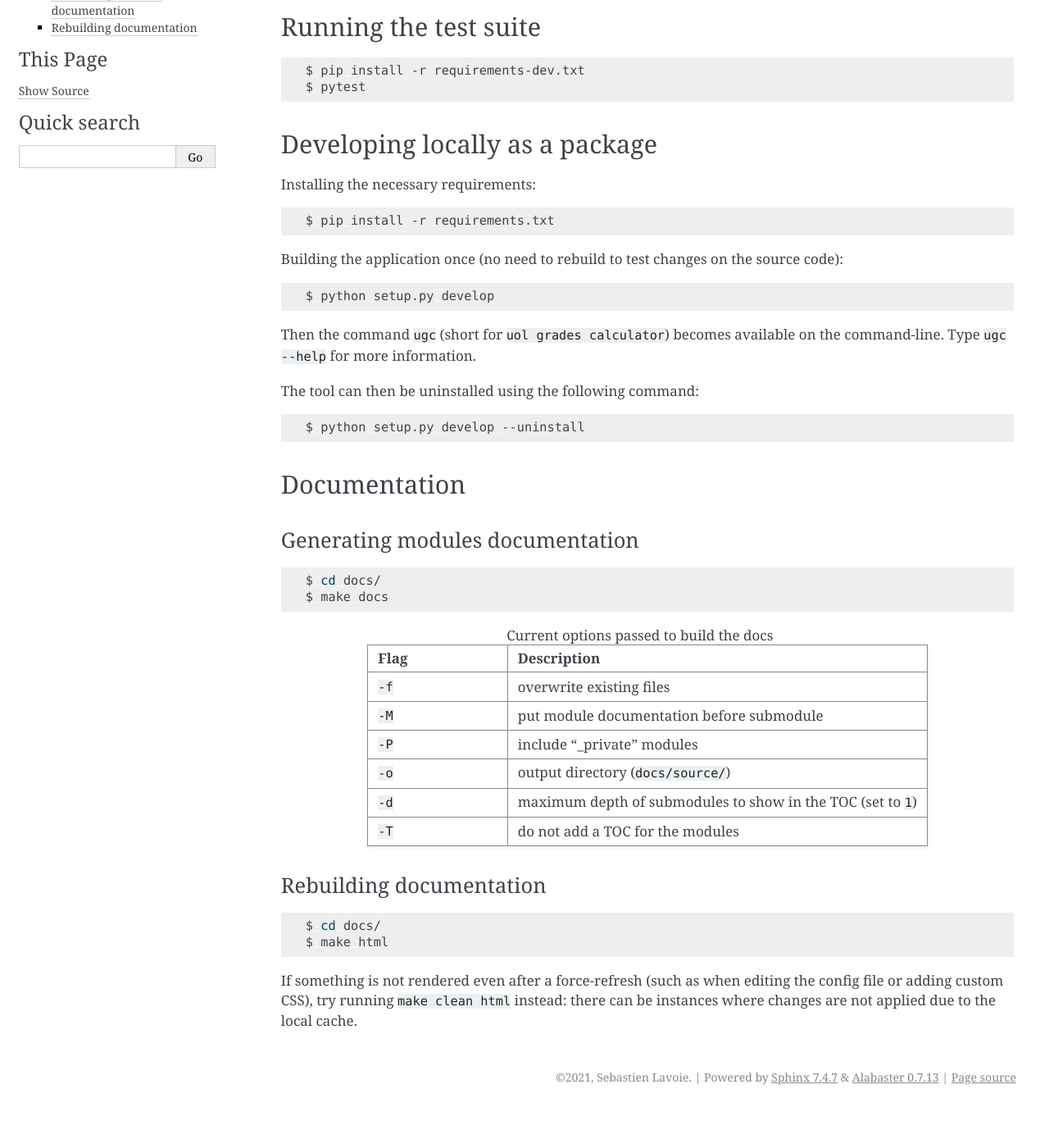
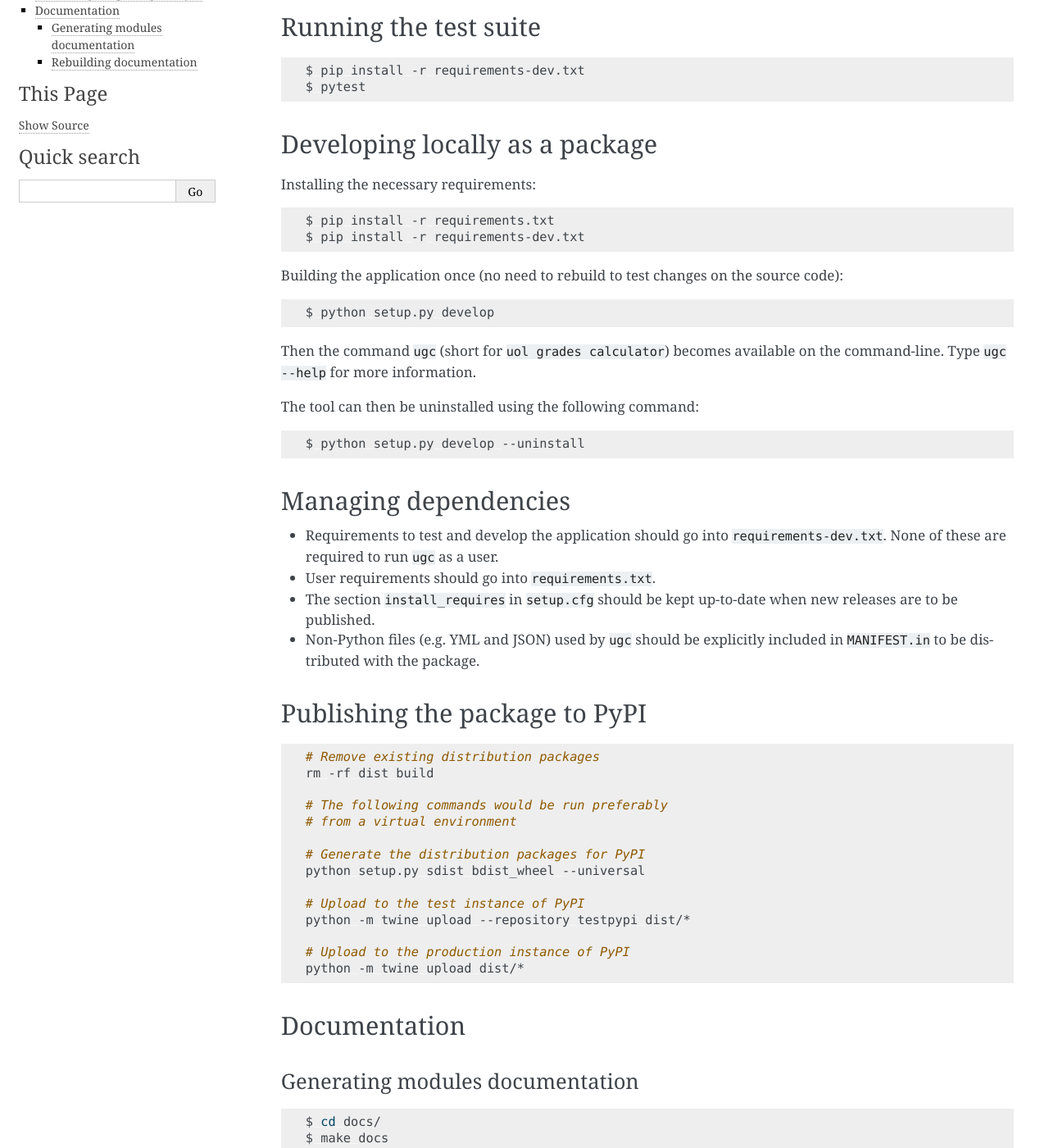
Before and after one commit to sglavoie/uol-grades-calculator, a Sphinx documentation site: the page built from docs/developers.rst, in a window 1280 px wide and 1400 px high, scrolled down 218 px. Shown: the whole window at 82% size. Built offline with Sphinx 7.4.7, drawn with Linux system fonts in a browser that asks for light colours; before the commit the page ends 1571 px from its top, so only the background shows below that; some of the changed text lies outside the part shown.

Commit message:
Add sections 'Managing dependencies' and 'Publishing the package to PyPI'

```diff
--- a/docs/developers.rst
+++ b/docs/developers.rst
@@ -24,6 +24,7 @@
 .. code-block:: bash
 
     $ pip install -r requirements.txt
+    $ pip install -r requirements-dev.txt
 
 
 Building the application once (no need to rebuild to test changes on the source code):
@@ -40,6 +41,36 @@
 .. code-block:: bash
 
     $ python setup.py develop --uninstall
+
+
+Managing dependencies
+---------------------
+
+- Requirements to test and develop the application should go into ``requirements-dev.txt``. None of these are required to run ``ugc`` as a user.
+- User requirements should go into ``requirements.txt``.
+- The section ``install_requires`` in ``setup.cfg`` should be kept up-to-date when new releases are to be published.
+- Non-Python files (e.g. YML and JSON) used by ``ugc`` should be explicitly included in ``MANIFEST.in`` to be distributed with the package.
+
+
+Publishing the package to PyPI
+------------------------------
+
+.. code-block:: bash
+
+    # Remove existing distribution packages
+    rm -rf dist build
+
+    # The following commands would be run preferably
+    # from a virtual environment
+
+    # Generate the distribution packages for PyPI
+    python setup.py sdist bdist_wheel --universal
+
+    # Upload to the test instance of PyPI
+    python -m twine upload --repository testpypi dist/*
+
+    # Upload to the production instance of PyPI
+    python -m twine upload dist/*
 
 
 Documentation
```
